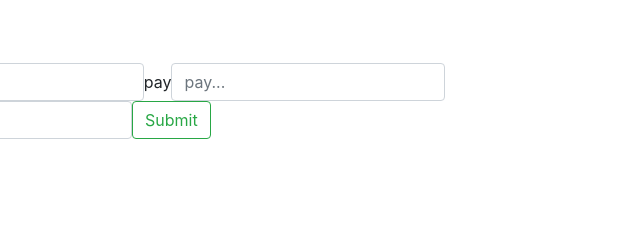
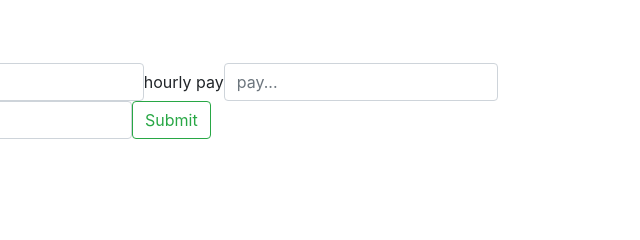
Before and after one commit to spenserdavies/gregslist, a plain HTML site: page index.html in a window 1280 px wide. Shown: the part 446-686 px from the top of the page, 549-1189 px from the left. Drawn offline with nearby package versions, Linux system fonts and the light colour scheme; a script that the page names is missing.

Commit message:
updated input

```diff
--- a/index.html
+++ b/index.html
@@ -116,7 +116,7 @@
                             placeholder="position..." required>
                     </div>
                     <div class="form-group">
-                        <label for="pay">pay</label>
+                        <label for="pay">hourly pay</label>
                         <input type="number" class="form-control" name="pay" id="pay" aria-describedby="pay"
                             placeholder="pay..." required>
                     </div>
```
